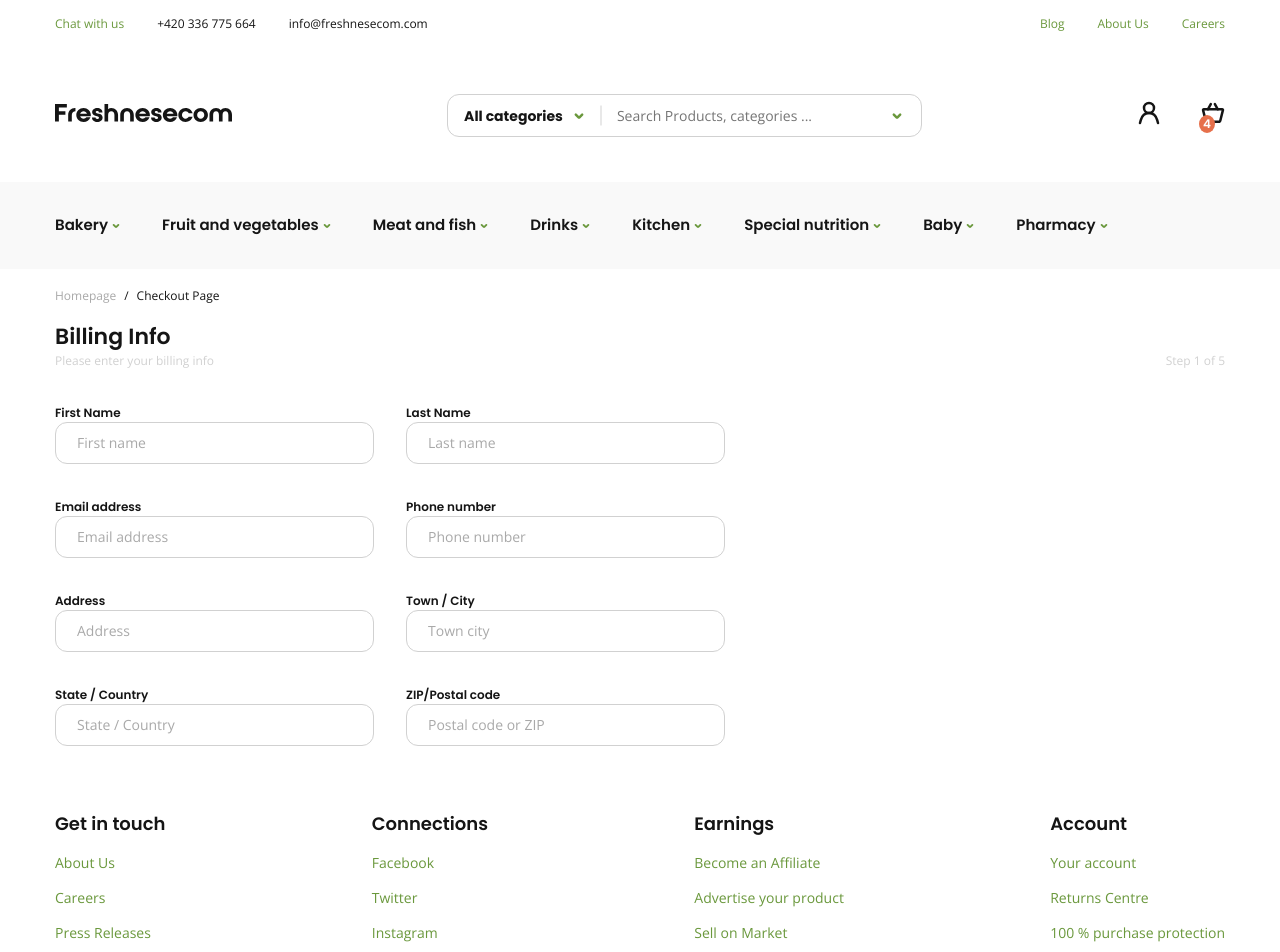
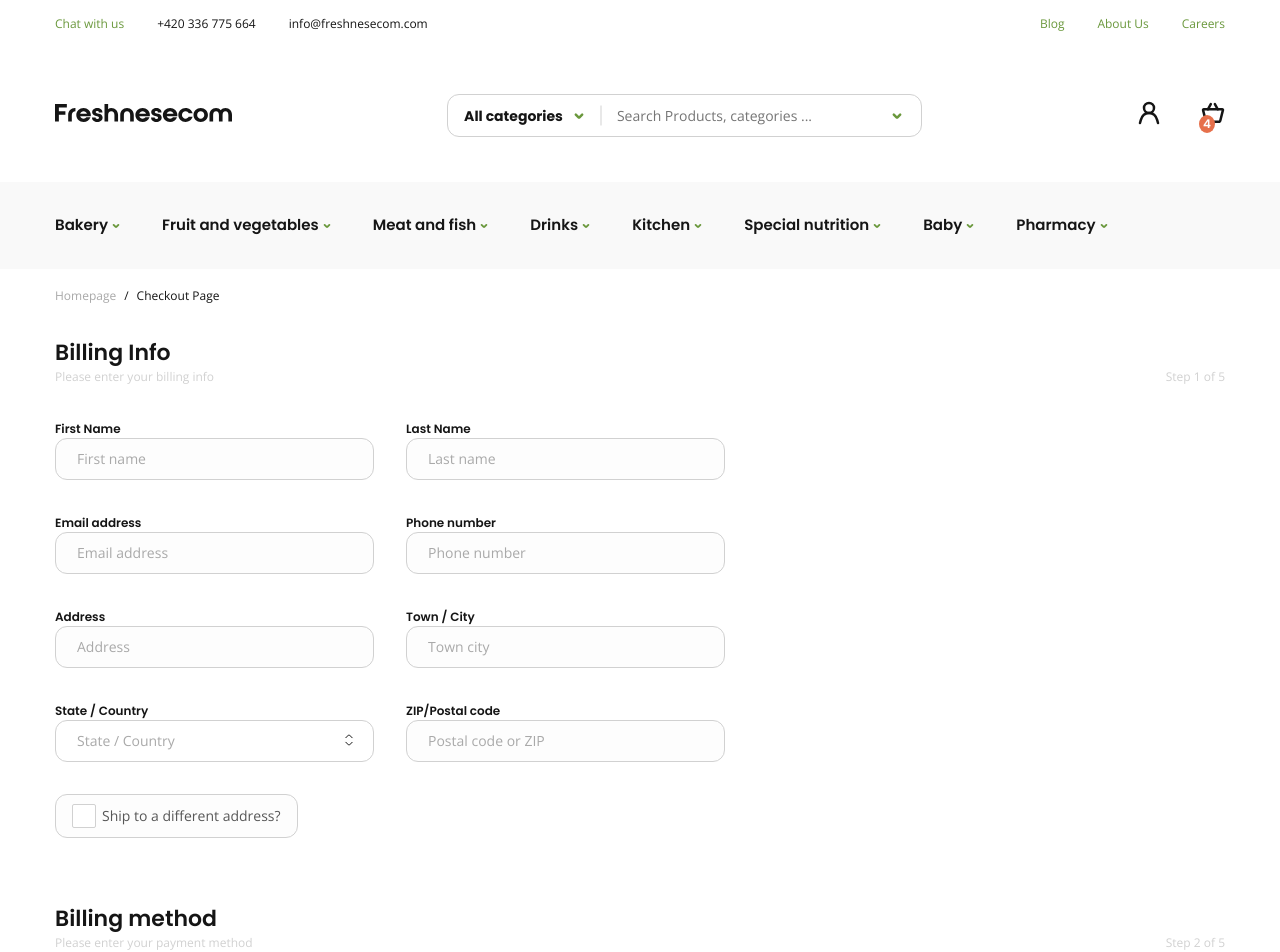
Before and after one commit to DoDuong1497/cfdshop, a React (Create React App) app: page /checkout in a window 1280 px wide. Shown: the top 952 px of the page. Built offline with nearby package versions, Linux system fonts and the light colour scheme.

Commit message:
Chung / Update Billing Method

```diff
--- /dev/null
+++ b/src/components/checkbox/index.jsx
@@ -0,0 +1,14 @@
+import React from 'react'
+import './style.scss'
+
+export default function Checkbox({text}) {
+    return (
+        <div className='checkbox-wrap'>
+            <label className="checkbox">
+            <input type="checkbox" />
+            <span></span>
+            </label>
+            <p>{text}</p>
+        </div>
+    )
+}
--- /dev/null
+++ b/src/components/checkbox/style.scss
@@ -0,0 +1,70 @@
+@import '../../assets/css/style.scss';
+
+.checkbox-wrap{
+    padding: 9px 16px;
+    border: 1px solid $c1-d;
+    border-radius: 12px;
+    background-color: $c1-j;
+    display: flex;
+    align-items: center;
+    width: fit-content;
+    .checkbox{
+        display: block;
+        position: relative;
+        height: 24px;
+        width: 24px;
+        padding-left: 30px;
+        cursor: pointer;
+        -webkit-user-select: none;
+        -moz-user-select: none;
+        -ms-user-select: none;
+        user-select: none;
+        input{
+            position: absolute;
+            opacity: 0;
+            cursor: pointer;
+            height: 0;
+            width: 0;
+        }
+        span{
+            position: absolute;
+            top: 0;
+            left: 0;
+            width: 24px;
+            height: 24px;
+            background-color: #fff;
+            border: 1.5px solid $c1-d;
+            border-radius: 2px;
+        }
+        &:hover span{
+            background-color: #ccc;
+        }
+        input:checked ~ span{
+            background-color: $c2-a;
+            border: 1.5px solid $c2-b;
+        }
+        span:after {
+            content: "";
+            position: absolute;
+            display: none;
+        }
+        input:checked ~ span:after {
+            display: block;
+     }
+
+        span:after {
+            left: 9px;
+            top: 5px;
+            width: 5px;
+            height: 10px;
+            border: solid white;
+            border-width: 0 2px 2px 0;
+            -webkit-transform: rotate(45deg);
+            -ms-transform: rotate(45deg);
+            transform: rotate(45deg);
+          }
+    }
+    p{
+        color: $c1-b;
+    }
+}
--- a/src/components/icon/index.jsx
+++ b/src/components/icon/index.jsx
@@ -42,3 +42,12 @@ export const BrandName = () => {
         </svg>
     )
 }
+
+export const SelectIcon = ({size}) => {
+    return(
+        <svg width={size} height={size} viewBox="0 0 40 40" fill="none" xmlns="http://www.w3.org/2000/svg">
+        <path d="M27.9665 14.5002L21.1165 7.65018C20.8042 7.33976 20.3818 7.16553 19.9415 7.16553C19.5012 7.16553 19.0788 7.33976 18.7665 7.65018L12.0999 14.3168" stroke="#151515" stroke-width="2.5" stroke-linecap="round" stroke-linejoin="bevel"/>
+        <path d="M12.0332 25.5L18.8832 32.35C19.1955 32.6604 19.6179 32.8347 20.0582 32.8347C20.4985 32.8347 20.9209 32.6604 21.2332 32.35L27.8999 25.6833" stroke="#151515" stroke-width="2.5" stroke-linecap="round" stroke-linejoin="bevel"/>
+        </svg>
+    )
+}
--- a/src/components/input/style.scss
+++ b/src/components/input/style.scss
@@ -9,11 +9,13 @@
         border: 1px solid $c1-d;
         border-radius: 12px;
         width: 120px;
+        background-color: $c1-j;
         input{
             width: 100%;
             border: none;
             padding: unset;
             height: 100%;
+            background-color: $c1-j;
             &::placeholder{
                 @include body-d;
                 color: $c1-c;
--- a/src/components/select/index.jsx
+++ b/src/components/select/index.jsx
@@ -1,9 +1,15 @@
 import React from 'react'
+import { SelectIcon } from '../icon'
+import './style.scss'
 
-export default function Select({children}) {
+export default function Select({label, placeholder}) {
     return (
-        <div className='select'>
-
+        <div className="select">
+            <label>{label}</label>
+        <div className='textfield'>
+            <p>{placeholder}</p>
+            <SelectIcon size='16'/>
+        </div>
         </div>
     )
 }
--- /dev/null
+++ b/src/components/select/style.scss
@@ -0,0 +1,22 @@
+@import '../../assets/css/style.scss';
+
+.select{
+    label{
+        @include s6;
+    }
+    .textfield{
+        padding: 10px 16px 11px 21px;
+        border: 1px solid $c1-d;
+        border-radius: 12px;
+        width: 319px;
+        background-color: $c1-h;
+        display: flex;
+        justify-content: space-between;
+        align-items: center;
+        cursor: pointer;
+    p{
+        @include body-d;
+        color: $c1-c;
+    }
+    }
+}
--- a/src/pages/checkout/billingInfo.jsx
+++ b/src/pages/checkout/billingInfo.jsx
@@ -1,5 +1,7 @@
 import React from 'react'
+import Checkbox from '../../components/checkbox'
 import Input from '../../components/input'
+import Select from '../../components/select'
 import BillingHeader from './billingHeader'
 import './billingInfo.scss'
 
@@ -12,7 +14,8 @@ export default function BillingInfo() {
                     <Input label='First Name' placeholder='First name' size='medium'/>
                     <Input label='Email address' placeholder='Email address' size='medium'/>
                     <Input label='Address' placeholder='Address' size='medium'/>
-                    <Input label='State / Country' placeholder='State / Country' size='medium'/>
+                    <Select label='State / Country' placeholder='State / Country'/>
+                    <Checkbox text='Ship to a different address?' />
                 </div>
                 <div className="billing__info-right">
                     <Input label='Last Name' placeholder='Last name' size='medium'/>
--- a/src/pages/checkout/billingInfo.scss
+++ b/src/pages/checkout/billingInfo.scss
@@ -1,6 +1,7 @@
 @import '../../assets/css/style.scss';
 
 .billing__info{
+    margin-top: 16px;
     &-wrap{
         display: flex;
         gap: 32px;
--- /dev/null
+++ b/src/pages/checkout/billingMethod.jsx
@@ -0,0 +1,11 @@
+import React from 'react'
+import BillingHeader from './billingHeader'
+import './billingMethod.scss'
+
+export default function BillingMethod() {
+    return (
+        <div className='billingMethod'>
+            <BillingHeader header='Billing method' desc='Please enter your payment method' paging='2'/>
+        </div>
+    )
+}
--- /dev/null
+++ b/src/pages/checkout/billingMethod.scss
@@ -0,0 +1,5 @@
+@import '../../assets/css/style.scss';
+
+.billingMethod{
+    margin-top: 64px;
+}
--- a/src/pages/checkout/checkoutLeft.jsx
+++ b/src/pages/checkout/checkoutLeft.jsx
@@ -1,11 +1,13 @@
 import React from 'react'
 import BillingInfo from './billingInfo'
+import BillingMethod from './billingMethod'
 
 export default function CheckoutLeft() {
     return (
         <>
         <div className="container">
             <BillingInfo/>
+            <BillingMethod/>
         </div>
         </>
     )
```
